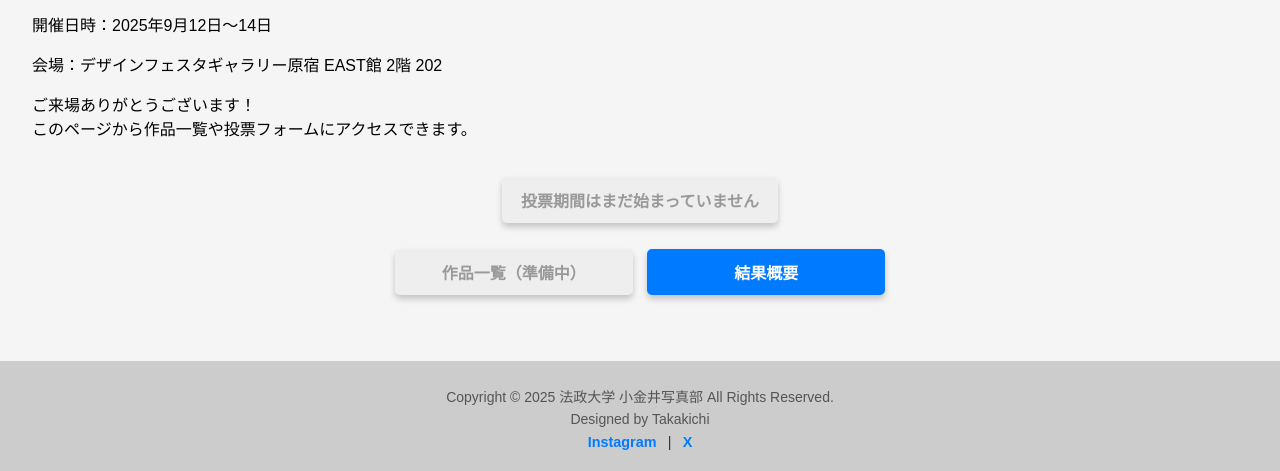
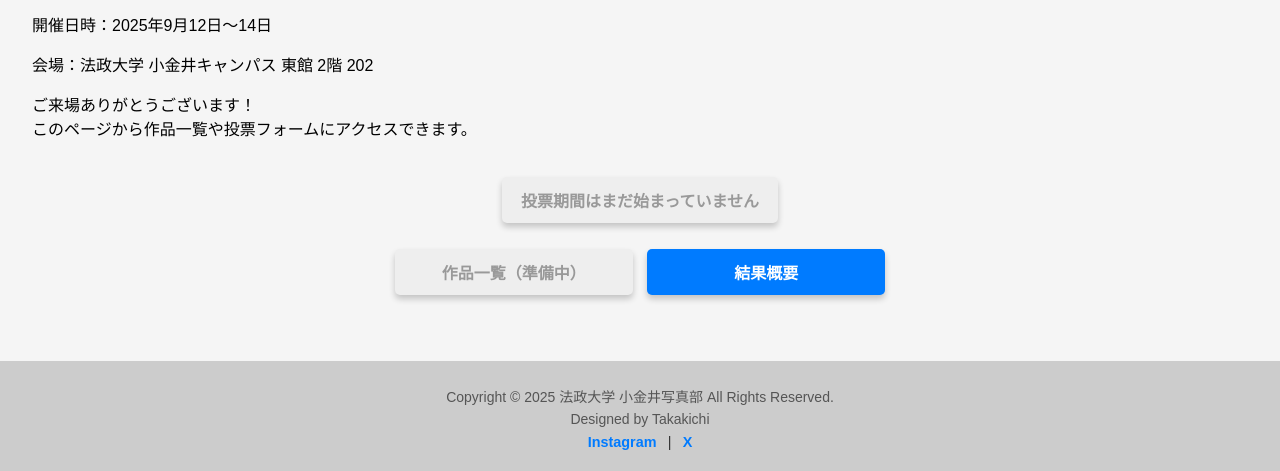
Before and after one commit to fujiyoshi-takayuki/photo-exhibition-site, a Jekyll site: the page built from 2025/gakusai/index.html, in a window 1280 px wide and 1066 px high. Shown: the part 595-1066 px from the top of the window. Built offline with Jekyll 4.4.1, drawn with Linux system fonts in a browser that asks for light colours.

Commit message:
add content for gakusai index.html

```diff
--- a/2025/gakusai/index.html
+++ b/2025/gakusai/index.html
@@ -13,7 +13,7 @@ title: 2025年度 学祭写真展「燐光」
         />
       </div>
       <p>開催日時：2025年9月12日〜14日</p>
-      <p>会場：デザインフェスタギャラリー原宿 EAST館 2階 202</p>
+      <p>会場：法政大学 小金井キャンパス 東館 2階 202</p>
       <p>
         ご来場ありがとうございます！<br />
         このページから作品一覧や投票フォームにアクセスできます。
```
